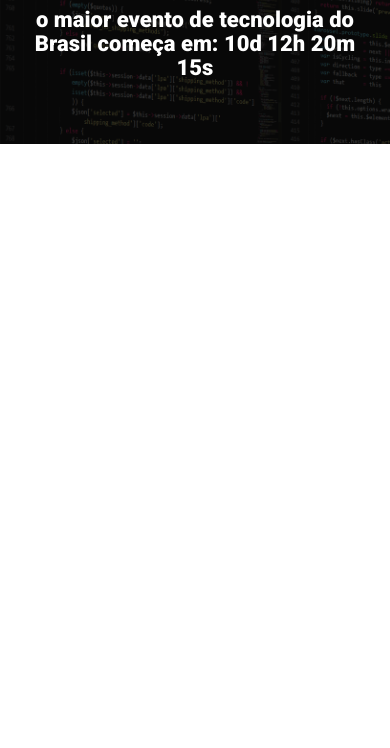
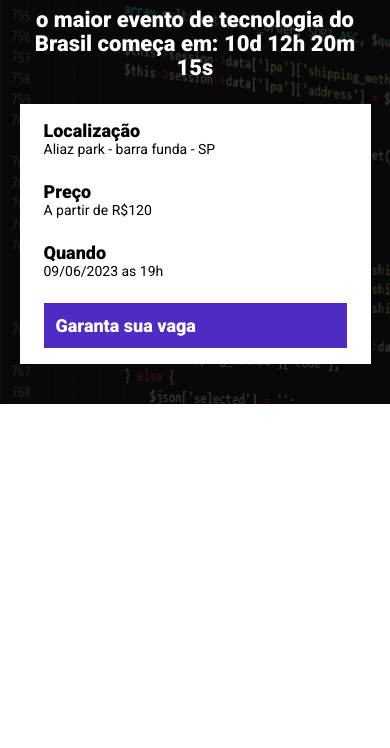
Before and after one commit to EmilyMartinsDev/landingPageEventoFicticio, a website built with Parcel: page src/index.html in a window 390 px wide. Shown: the part 96-844 px from the top of the page. Built offline with nearby package versions, Linux system fonts and the light colour scheme.

Commit message:
construindo o cabecalho

```diff
--- a/src/index.html
+++ b/src/index.html
@@ -18,6 +18,23 @@
             <p class="hero__text">
                 o maior evento de tecnologia do Brasil começa em: 10d 12h 20m 15s
             </p>
+            <div class="infos-bar">
+                <ul class="infos-bar__infos">
+                    <li class="infos-bar__infos__item">
+                        <b>Localização</b>
+                        Aliaz park - barra funda - SP
+                    </li>
+                    <li class="infos-bar__infos__item">
+                        <b>Preço</b>
+                       A partir de R$120
+                    </li>
+                    <li class="infos-bar__infos__item">
+                        <b>Quando</b>
+                       09/06/2023 as 19h
+                    </li>
+                </ul>
+                <a href="" class="buttons buttons--primary">Garanta sua vaga</a>
+            </div>
         </div>
     </header>
 
--- /dev/null
+++ b/src/styles/components/_buttons.scss
@@ -0,0 +1,22 @@
+.buttons{
+    padding: 12px;
+    font-size: 18px;
+    font-weight: bold;
+    text-decoration: none;
+    text-align: center;
+    white-space: nowrap;
+    &--primary{
+        color: #fff;
+        background-color: #4f2ac3;
+    }
+    @media( max-width: 640px){
+        display: block;
+        width: 100%;
+
+    }
+    @media( max-width: 1024px){
+        display: flex;
+        align-items: center;
+
+    }
+}
--- /dev/null
+++ b/src/styles/components/infos_bar.scss
@@ -0,0 +1,33 @@
+.infos-bar{
+    justify-content: space-between;
+    display: flex;
+    background-color: #fff;
+    padding: 16px 24px;
+    &__infos{
+        display: flex;
+        gap: 40px;
+        &__item{
+            font-size: 14px;
+            color: #000;
+            b{
+                color: #000;
+                font-size: 18px;
+                display: block;
+            }
+        }
+    }
+    @media(max-width: 640px){
+        display: block;
+        &__infos{
+            display: block;
+            &__item{
+                margin-bottom: 24px;
+            }
+        }
+    }
+    @media(max-width: 1024px){
+        &__infos{
+            gap: 16px;
+        }
+    }
+}
--- a/src/styles/main.scss
+++ b/src/styles/main.scss
@@ -1,11 +1,13 @@
 @use 'hero';
-
+@use 'components/infos_bar.scss';
+@use 'components/buttons';
 *{
     padding: 0;
     margin: 0;
     font-family: 'Roboto', sans-serif;
     box-sizing: border-box;
     color: #Fff;
+    list-style: none;
 }
 .container{
     max-width: 960px;
```
